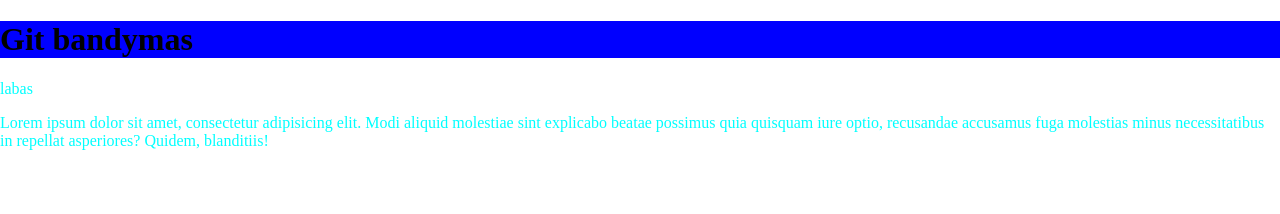
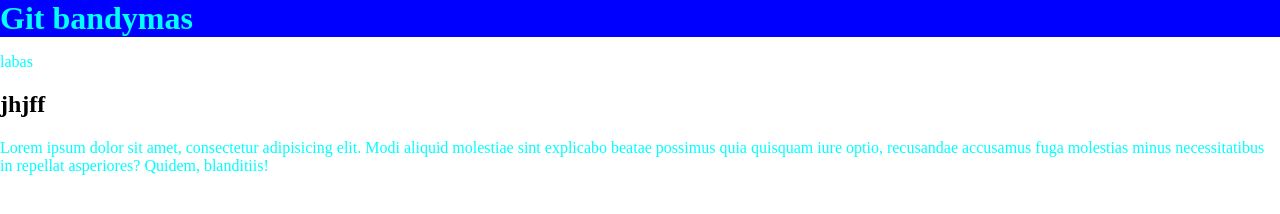
Before and after one commit to rasaski/BandomGit, a plain HTML site: page index.html in a window 1280 px wide. Drawn offline with nearby package versions, Linux system fonts and the light colour scheme.

Commit message:
first commit

```diff
--- a/index.html
+++ b/index.html
@@ -12,6 +12,7 @@
 
 <h1>Git bandymas</h1>
 <p>labas</p>
+<h2>jhjff</h2>
 <p>Lorem ipsum dolor sit amet, consectetur adipisicing elit. Modi aliquid molestiae sint explicabo beatae possimus quia quisquam iure optio, recusandae accusamus fuga molestias minus necessitatibus in repellat asperiores? Quidem, blanditiis!</p>
 
 </body>
--- a/style.css
+++ b/style.css
@@ -3,4 +3,7 @@ p{
 }
 h1{
     background-color: blue;
+    color: aqua;
+    width: auto;
+    margin: auto;
 }
```
